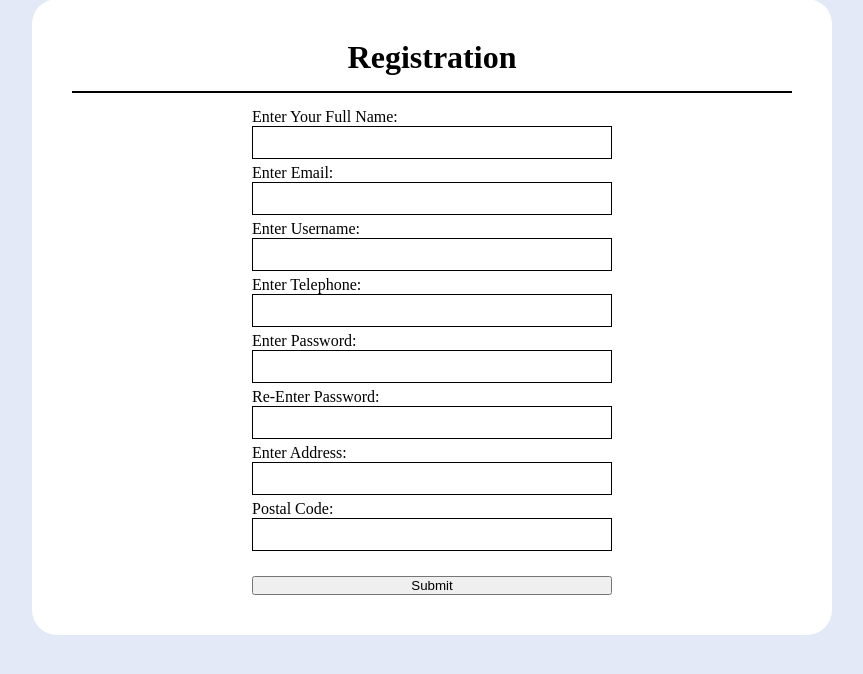
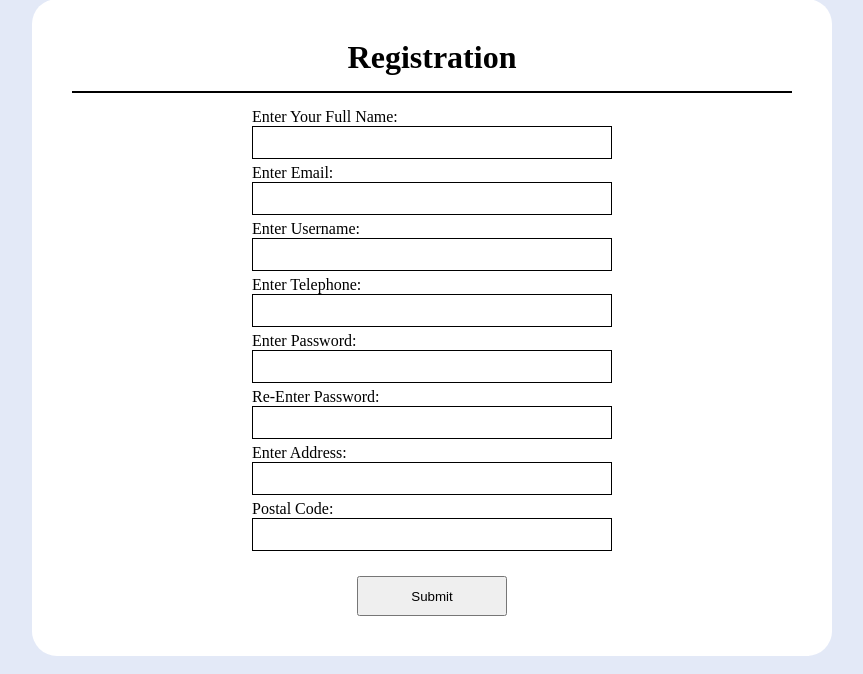
Before and after one commit to srishti-lamba/React-ShoppingWebsite, a PHP site: page /register.php in a window 1280 px wide. Shown: the part 126-800 px from the top of the page, without its empty margins (208-1071 px from the left). Run offline with PHP 8.4, Linux system fonts and the light colour scheme.

Commit message:
Update register.css

```diff
--- a/Project_Iteration_1_2/register.css
+++ b/Project_Iteration_1_2/register.css
@@ -57,5 +57,8 @@ body {
 }
 
 .reg-button{
+    width: 150px;
+    height: 40px;
+    margin: auto;
     margin-top: 25px;
 }
```
